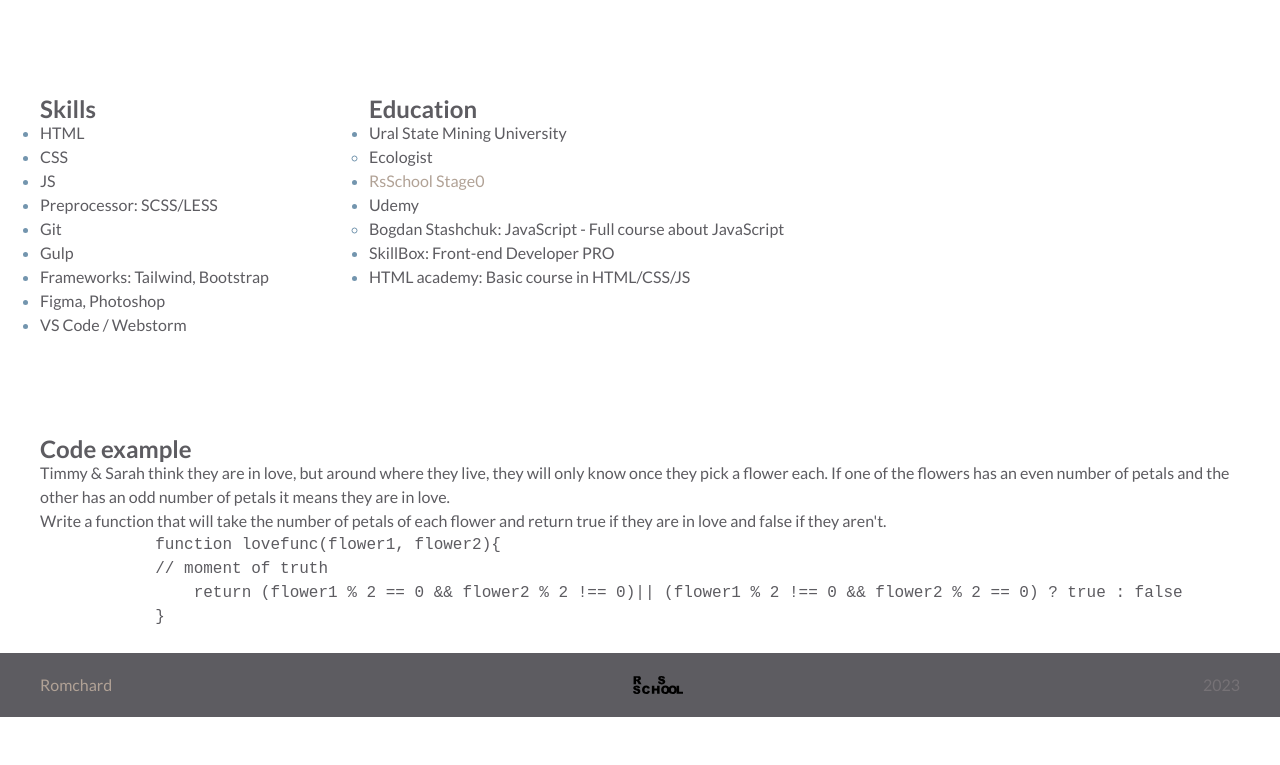
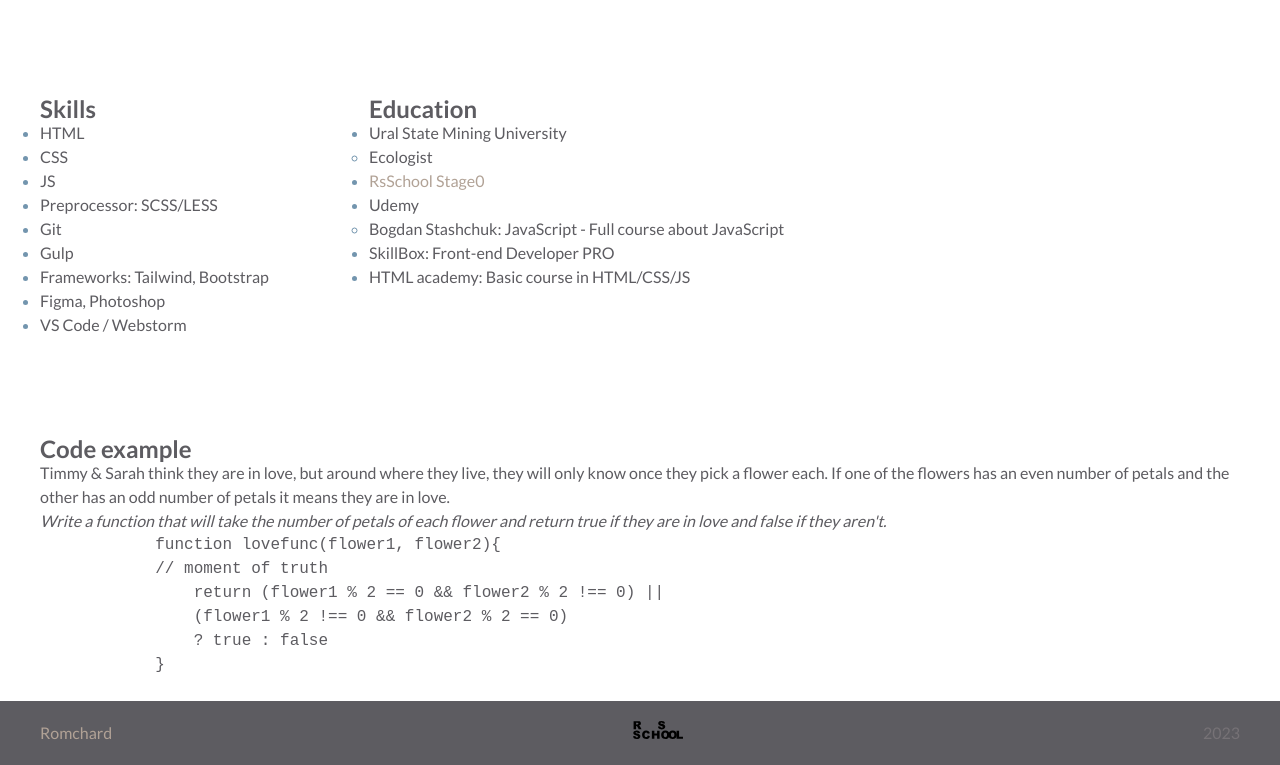
Before and after one commit to Romchard/rsschool-cv, a plain HTML site: page index.html in a window 1280 px wide. Shown: the part 671-1436 px from the top of the page. Before the commit the page ends 1388 px from the top, so only its background shows below. Drawn offline with Linux system fonts and the light colour scheme.

Commit message:
feat: final version of the project

```diff
--- a/index.html
+++ b/index.html
@@ -103,24 +103,26 @@
                 petals
                 it means they are in love.
             </blockquote>
-            <blockquote>Write a function that will take the number of petals of each flower and return true if they
+            <blockquote><em>Write a function that will take the number of petals of each flower and return true if they
                 are
                 in
-                love and false if they aren't.
+                love and false if they aren't.</em>
             </blockquote>
             <pre>
             function lovefunc(flower1, flower2){
             // moment of truth
-                return (flower1 % 2 == 0 && flower2 % 2 !== 0)|| (flower1 % 2 !== 0 && flower2 % 2 == 0) ? true : false
+                return (flower1 % 2 == 0 && flower2 % 2 !== 0) ||
+                (flower1 % 2 !== 0 && flower2 % 2 == 0)
+                ? true : false
             }
-                </pre>
+            </pre>
         </section>
     </div>
 </main>
 <footer class="footer">
     <div class="container">
-        <a href="https://github.com/Romchard">Romchard</a>
-        <img src="img/rs_school.svg" alt="rs_school_logo">
+        <a href="https://github.com/Romchard" target="_blank">Romchard</a>
+        <a href="https://rs.school/" target="_blank"><img src="img/rs_school.svg" alt="rs_school_logo"></a>
         <span>2023</span>
     </div>
 </footer>
```
